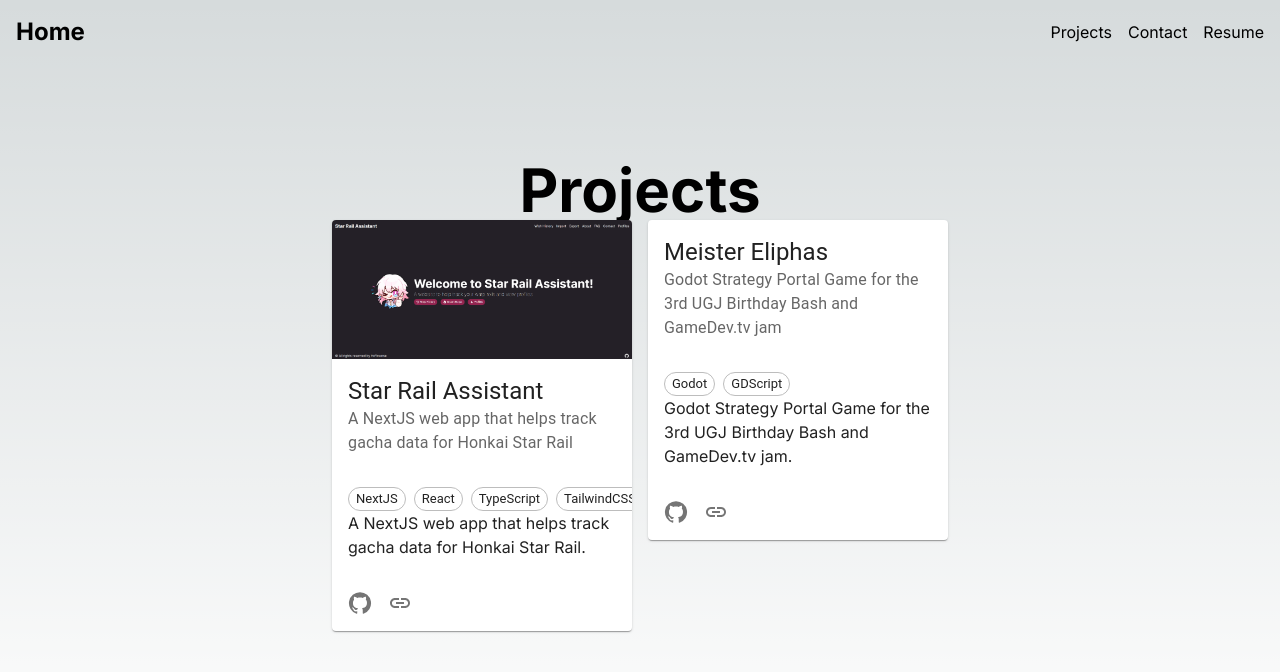
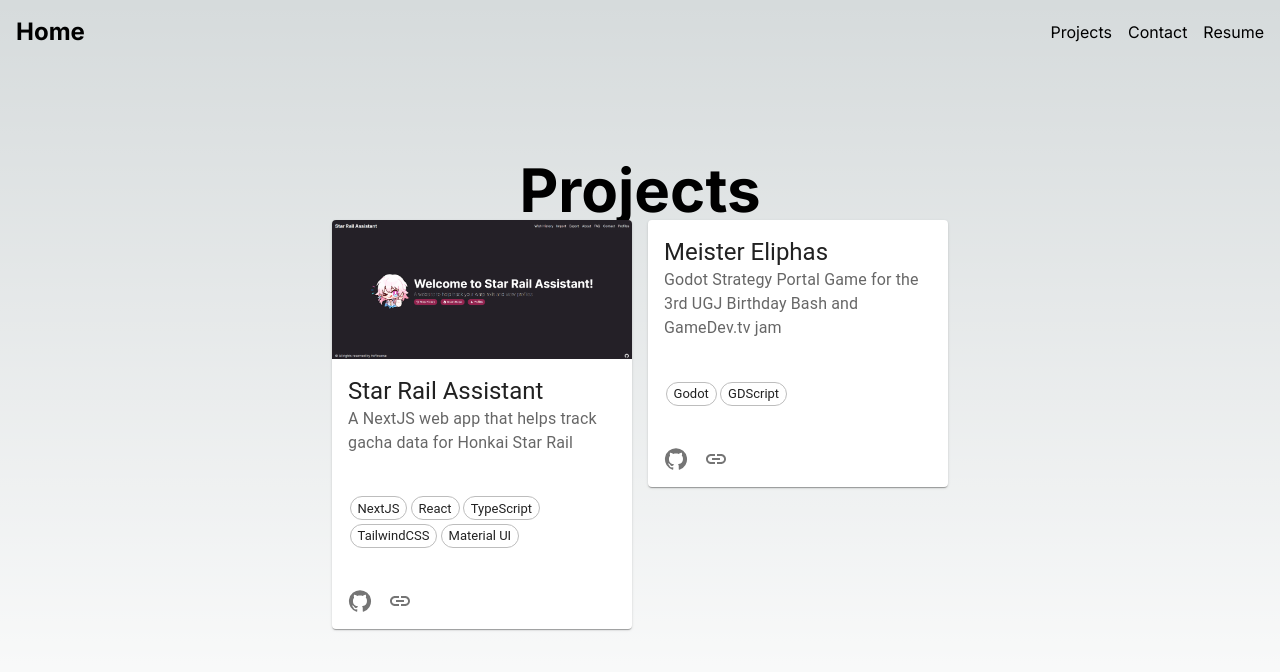
Before and after one commit to erik-lance/portfolio-website, a Next.js app: page /projects in a window 1280 px wide. Shown: the top 672 px of the page. Built offline with nearby package versions, Linux system fonts and the light colour scheme.

Commit message:
Adjusted chip display

```diff
--- a/src/components/ProjectTile.tsx
+++ b/src/components/ProjectTile.tsx
@@ -8,7 +8,7 @@ import IconButton from '@mui/material/IconButton'
 import GitHubIcon from '@mui/icons-material/GitHub'
 import LinkIcon from '@mui/icons-material/Link'
 
-import { Chip, Stack } from '@mui/material'
+import { Chip, List, Stack } from '@mui/material'
 
 interface ProjectTileProps {
     name: string;
@@ -21,7 +21,7 @@ interface ProjectTileProps {
 }
 
 export default function ProjectTile(
-    {name, tagline, description, image, link, github, tech}: ProjectTileProps
+    { name, tagline, description, image, link, github, tech }: ProjectTileProps
 ) {
     return (
         <Card
@@ -45,10 +45,8 @@ export default function ProjectTile(
                 subheader={tagline}
             />
 
-
-
             <CardContent>
-                <Stack direction="row" spacing={1}>
+                <List>
                         {tech.map((tech) => (
                             <Chip
                                 label={tech}
@@ -59,9 +57,7 @@ export default function ProjectTile(
                                 size="small"
                             />
                         ))}
-                </Stack>
-
-                {description}
+                </List>
             </CardContent>
 
             <CardActions disableSpacing>
```
Lines whose indentation alone changed are shown as unchanged.
